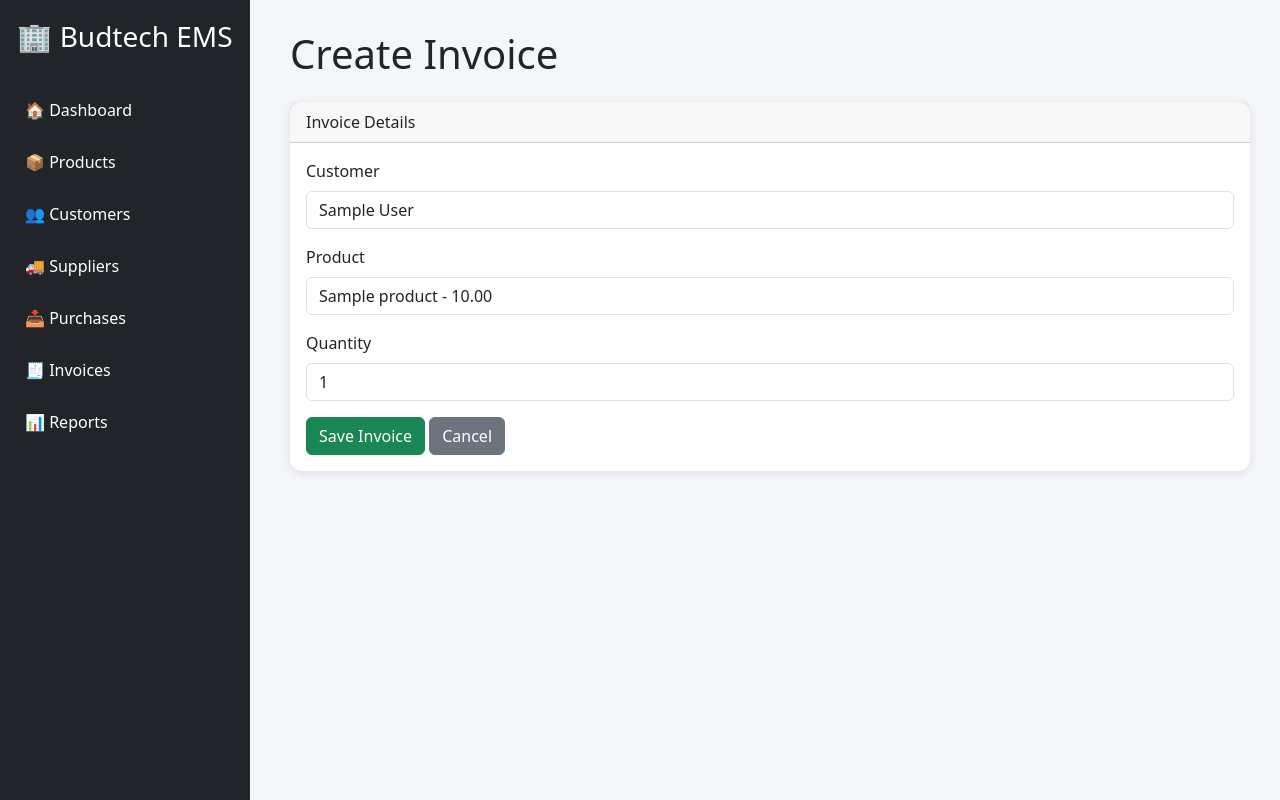
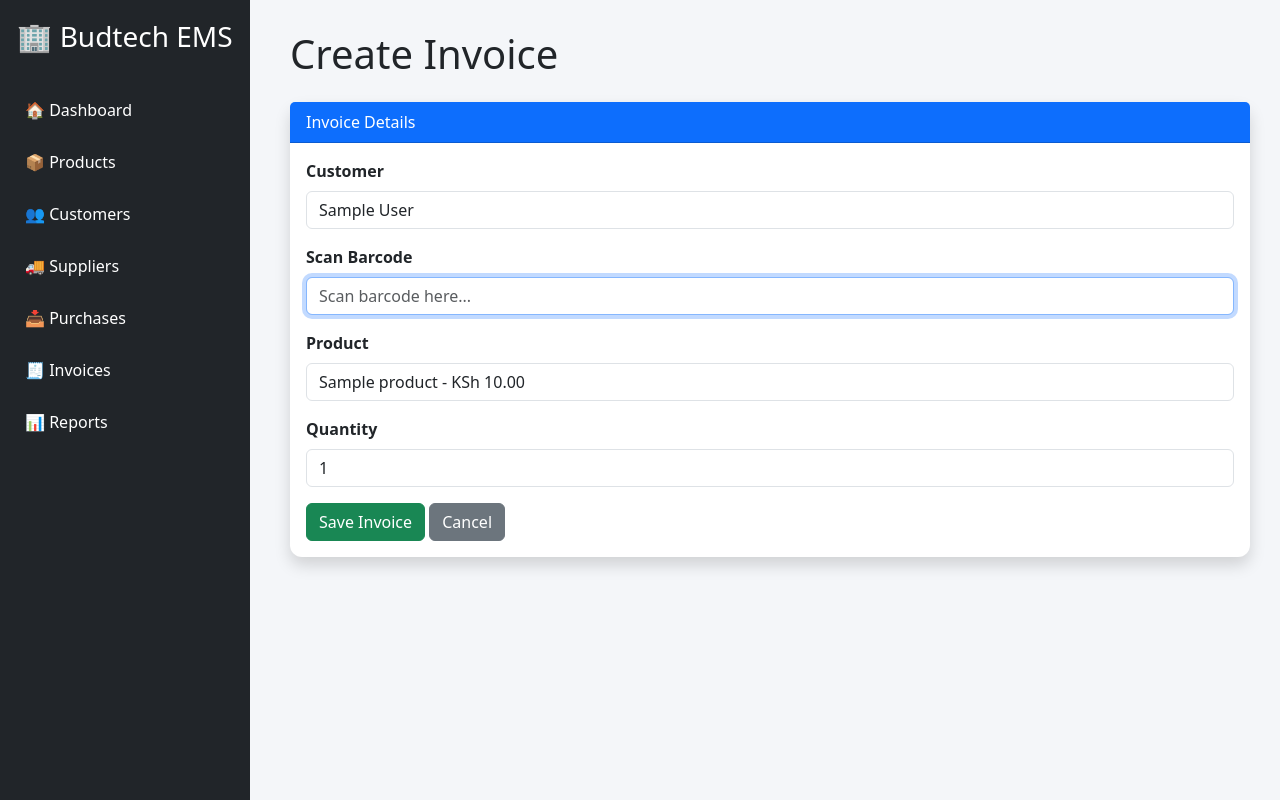
Before and after one commit to nich72956-ai/EMS, a Django app: page /invoices/create/ in a window 1280 px wide. Run offline with Django 5.2, Linux system fonts and the light colour scheme; tables that the repository leaves empty hold one stand-in row (values such as "Sample post").

Commit message:
Complete barcode, WhatsApp invoice and product improvements

```diff
--- a/invoices/templates/invoices/create_invoice.html
+++ b/invoices/templates/invoices/create_invoice.html
@@ -6,27 +6,73 @@
 
 <h1 class="mb-4">Create Invoice</h1>
 
-<div class="card">
+<div class="card shadow">
 
-    <div class="card-header">
+    <div class="card-header bg-primary text-white">
         Invoice Details
     </div>
 
     <div class="card-body">
+
+        {% if error %}
+            <div class="alert alert-danger">
+                {{ error }}
+            </div>
+        {% endif %}
 
         <form method="POST">
 
             {% csrf_token %}
 
             <div class="mb-3">
-                <label class="form-label">Customer</label>
+                <label class="form-label"><strong>Customer</strong></label>
 
                 <select name="customer" class="form-control">
 
                     {% for customer in customers %}
+                        <option value="{{ customer.id }}">
+                            {{ customer.first_name }} {{ customer.last_name }}
+                        </option>
+                    {% endfor %}
 
-                    <option value="{{ customer.id }}">
-                        {{ customer.first_name }} {{ customer.last_name }}
+                </select>
+
+            </div>
+
+            <div class="mb-3">
+                <label class="form-label">
+                    <strong>Scan Barcode</strong>
+                </label>
+
+                <input
+                    type="text"
+                    id="barcode"
+                    class="form-control"
+                    placeholder="Scan barcode here..."
+                    autofocus
+                >
+            </div>
+
+            <div class="mb-3">
+
+                <label class="form-label">
+                    <strong>Product</strong>
+                </label>
+
+                <select
+                    id="product"
+                    name="product"
+                    class="form-control">
+
+                    {% for product in products %}
+
+                    <option
+                        value="{{ product.id }}"
+                        data-barcode="{{ product.barcode }}">
+
+                        {{ product.name }} -
+                        KSh {{ product.selling_price }}
+
                     </option>
 
                     {% endfor %}
@@ -35,29 +81,11 @@
 
             </div>
 
-
             <div class="mb-3">
 
-                <label class="form-label">Product</label>
-
-                <select name="product" class="form-control">
-
-                    {% for product in products %}
-
-                    <option value="{{ product.id }}">
-                        {{ product.name }} - {{ product.selling_price }}
-                    </option>
-
-                    {% endfor %}
-
-                </select>
-
-            </div>
-
-
-            <div class="mb-3">
-
-                <label class="form-label">Quantity</label>
+                <label class="form-label">
+                    <strong>Quantity</strong>
+                </label>
 
                 <input
                     type="number"
@@ -68,7 +96,6 @@
                 >
 
             </div>
-
 
             <button class="btn btn-success">
                 Save Invoice
@@ -84,4 +111,40 @@
 
 </div>
 
+<script>
+
+document.addEventListener("DOMContentLoaded", function(){
+
+    const barcode = document.getElementById("barcode");
+    const product = document.getElementById("product");
+
+    barcode.focus();
+
+    barcode.addEventListener("change", function(){
+
+        let code = barcode.value.trim();
+
+        for(let i=0;i<product.options.length;i++){
+
+            if(product.options[i].dataset.barcode === code){
+
+                product.selectedIndex = i;
+
+                document.querySelector("input[name='quantity']").focus();
+
+                return;
+            }
+
+        }
+
+        alert("Product not found.");
+
+        barcode.select();
+
+    });
+
+});
+
+</script>
+
 {% endblock %}
```
Also changed, not shown: invoices/forms.py (added, +39 -0 lines), invoices/whatsapp.py (+26 -5 lines), products/templates/products/add_product.html (+28 -10 lines).
